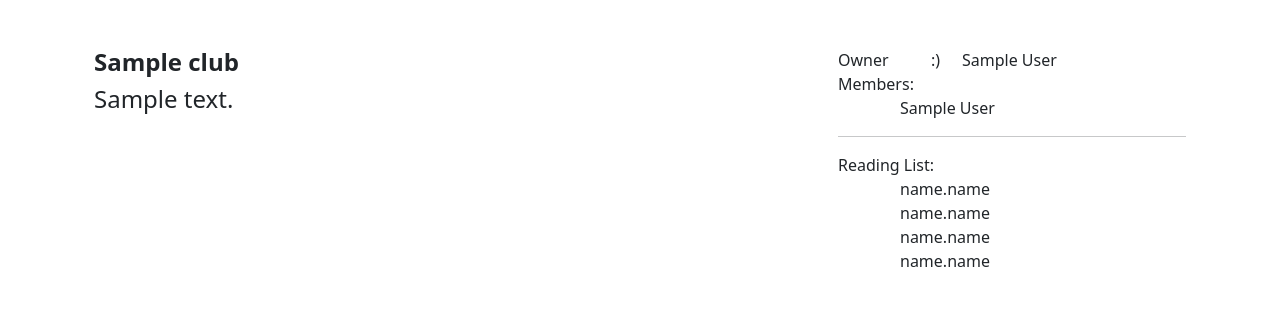
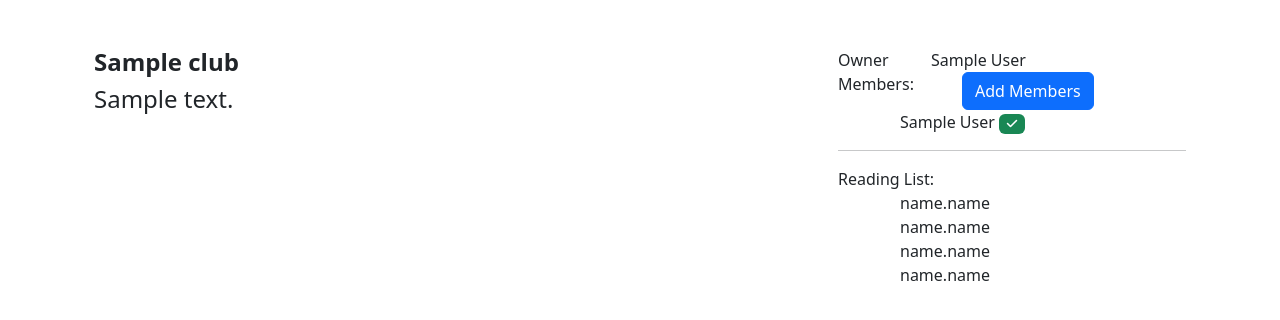
Before and after one commit to Fogaroli/BookWormDen, a Flask app: page /clubs/1 in a window 1280 px wide. Shown: the part 58-378 px from the top of the page. Run offline with Flask 3, Linux system fonts and the light colour scheme; the visitor is signed in with stand-in values (Sample User, id 1); tables that the repository leaves empty hold one stand-in row (values such as "Sample post"); some libraries are stand-ins or nearby versions.

Commit message:
Started search engine for adding members

```diff
--- a/src/app.py
+++ b/src/app.py
@@ -412,6 +412,13 @@ def club_view(club_id):
     """View function to open book club information"""
     club = db.get_or_404(Club, club_id)
     memberships = (
-        db.session.query(ClubMembers).filter(ClubMembers.club_id == club_id).all()
+        db.session.query(ClubMembers)
+        .filter(ClubMembers.club_id == club_id)
+        .order_by(ClubMembers.status)
+        .all()
     )
-    return render_template("user_club.html", club=club, memberships=memberships)
+    users = db.session.query(User).order_by(User.first_name).all()
+    users_list = [f"{user.first_name} {user.last_name}" for user in users]
+    return render_template(
+        "user_club.html", club=club, memberships=memberships, users=users_list
+    )
--- a/src/models.py
+++ b/src/models.py
@@ -194,6 +194,6 @@ class ClubMembers(db.Model):
     )
     status = db.Column(
         db.Integer
-    )  # Should indicate the membership status (1=Invited, 2 = Rejected, 3 = Member)
+    )  # Should indicate the membership status (1= Member, 2 = Invited, 3 = Rejected)
 
     # user -> User connected to membership
--- a/src/static/user_club.js
+++ b/src/static/user_club.js
@@ -6,6 +6,11 @@ Description: This file handles club page with members and discussion forum.
 */
 
 //global variables
+
+console.log(users);
+
+const addMemberButton = document.querySelector("#add-member-btn");
+const addMemberForm = document.querySelector("#add-member-form");
 
 //================================================================
 //Supporting Functions
@@ -16,7 +21,12 @@ Description: This file handles club page with members and discussion forum.
 //----------------------------------------------------------------
 //Event Listeners
 
+addMemberButton.addEventListener("click", showAddMember);
+
 //----------------------------------------------------------------
 // DOM manipulation procedures
 
-// Procedure to show the book description on user book details page
+// Procedure to show for to add members to the reading club
+function showAddMember() {
+    addMemberForm.hidden = false;
+}
--- a/src/templates/user_club.html
+++ b/src/templates/user_club.html
@@ -15,15 +15,19 @@ block body %}
         <div class="col-4">
             <div class="row">
                 <div class="col-3">Owner</div>
-                {%if club.owner.id == g.user.id%}
-                <div class="col-1">:)</div>
-                {%endif%}
                 <div class="col-8">
                     {{club.owner.first_name}} {{club.owner.last_name}}
                 </div>
             </div>
             <div class="row">
-                <div class="col">Members:</div>
+                <div class="col-4">Members:</div>
+                {%if club.owner.id == g.user.id%}
+                <div class="col-8">
+                    <button class="btn btn-primary" id="add-member-btn">
+                        Add Members
+                    </button>
+                </div>
+                {%endif%}
             </div>
             <div class="row">
                 <div class="col-2"></div>
@@ -33,12 +37,30 @@ block body %}
                         <div class="col">
                             {{membership.user.first_name}}
                             {{membership.user.last_name}} {%if membership.status
-                            == 3%}
-                            <span>V</span>
+                            == 2%}
+                            <span class="badge text-bg-warning"
+                                ><i class="fa-solid fa-hourglass-start"></i
+                            ></span>
+                            {%endif%} {%if membership.status == 3%}
+                            <span class="badge text-bg-danger"
+                                ><i class="fa-solid fa-circle-xmark"></i
+                            ></span>
+                            {%endif%} {%if membership.status == 1%}
+                            <span class="badge text-bg-success"
+                                ><i class="fa-solid fa-check"></i
+                            ></span>
                             {%endif%}
                         </div>
                     </div>
                     {%endfor%}
+                </div>
+            </div>
+            <div class="row" id="add-member-form" hidden>
+                <div class="col-8">
+                    <input />
+                </div>
+                <div class="col-4">
+                    <button class="btn btn-secondary">Send Invite</button>
                 </div>
             </div>
             <hr />
@@ -66,5 +88,8 @@ block body %}
     </div>
 </div>
 
+<script>
+    const users = {{users | tojson}}
+</script>
 <script src="/static/user_club.js"></script>
 {% endblock %}
```
